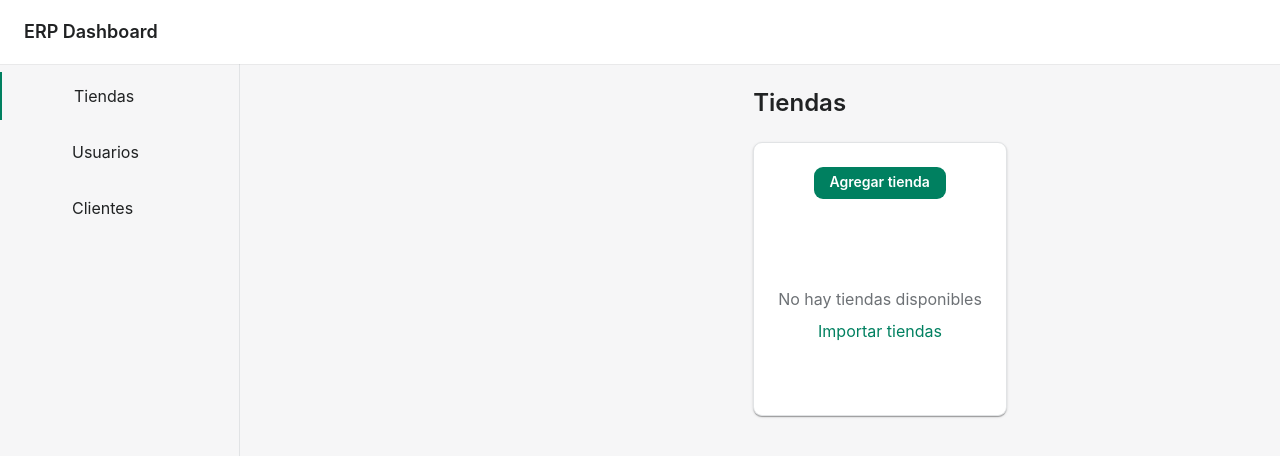
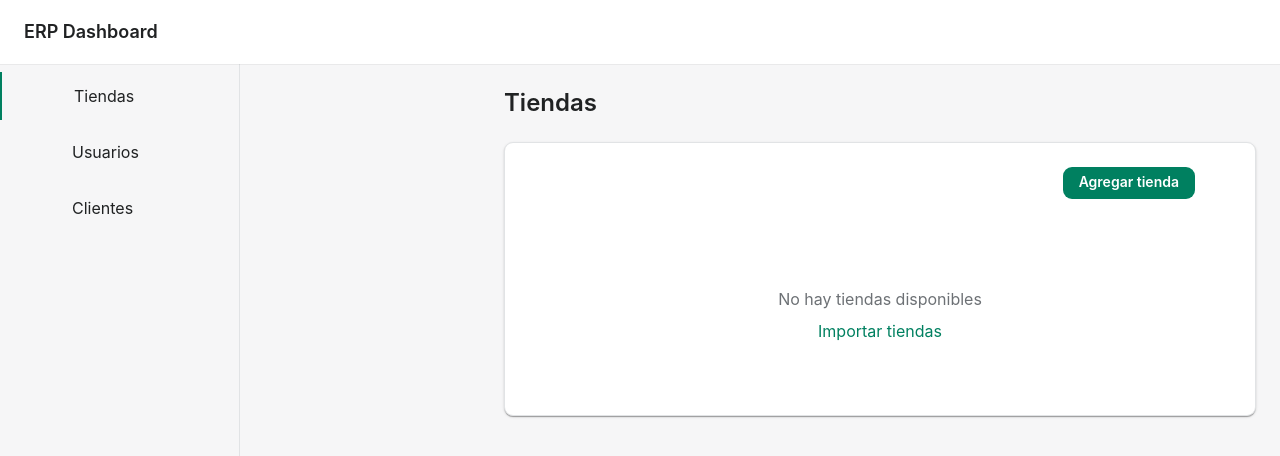
Before and after one commit to alejingutierrez/PiliERP, a React (Create React App) app in the folder frontend/: page /tiendas in a window 1280 px wide. Shown: the top 456 px of the page. Built offline with nearby package versions, Linux system fonts and the light colour scheme; some icons are missing.

Commit message:
Revert "Adjust page centering"

```diff
--- a/frontend/src/components/Layout.js
+++ b/frontend/src/components/Layout.js
@@ -119,9 +119,6 @@
           p: 3,
           marginLeft: `${drawerWidth}px`,
           animation: 'fadeIn 0.5s ease-in-out',
-          display: 'flex',
-          flexDirection: 'column',
-          alignItems: 'center',
         })}
       >
         <Toolbar /> {/* Necessary for content to be below app bar */}
--- a/frontend/src/templates/Page.js
+++ b/frontend/src/templates/Page.js
@@ -3,7 +3,7 @@
 import AppCard from '../atoms/AppCard';
 
 const Page = ({ title, actions, children }) => (
-  <Box sx={{ maxWidth: 900, mx: 'auto' }}>
+  <Box>
     <Typography variant="h4" component="h1" gutterBottom sx={{ mb: 3 }}>
       {title}
     </Typography>
```
